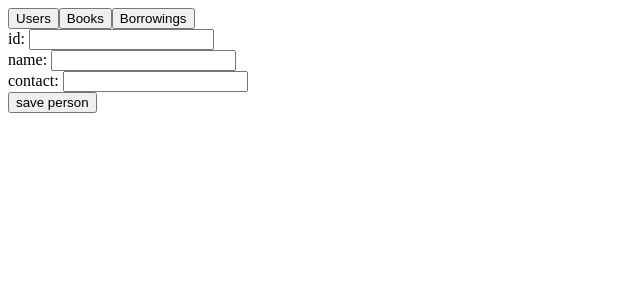
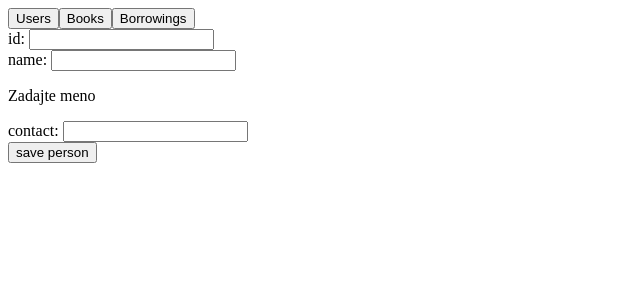
Before and after one commit to Eldam804/UMB-WETE3-FE, an Angular app in the folder wete3/: page / in a window 1280 px wide. Shown: the top 300 px of the page, without its empty margins (0-640 px from the left). Built offline with nearby package versions, Linux system fonts and the light colour scheme.

Commit message:
Z cvika validator

```diff
--- a/wete3/src/app/app.component.html
+++ b/wete3/src/app/app.component.html
@@ -67,6 +67,7 @@
   </label>
   <label>name:
     <input type="text" formControlName="name">
+    <p class="invalid-text" *ngIf="form.controls.name.invalid">Zadajte meno</p>
   </label>
   <label>contact:
     <input type="text" formControlName="contact">
--- a/wete3/src/app/app.component.ts
+++ b/wete3/src/app/app.component.ts
@@ -1,5 +1,5 @@
 import { Component } from '@angular/core';
-import {FormControl, FormGroup} from "@angular/forms";
+import {FormControl, FormGroup, Validators} from "@angular/forms";
 
 
 export enum Menu{
@@ -40,8 +40,8 @@ export class AppComponent {
   constructor() {
     this.form = new FormGroup({
       id: new FormControl(),
-      name: new FormControl(),
-      contact: new FormControl()
+      name: new FormControl(null, Validators.required),
+      contact: new FormControl(null, [Validators.required, Validators.max(20)])
     });
     this.formBooks = new FormGroup({
       id: new FormControl(),
```
